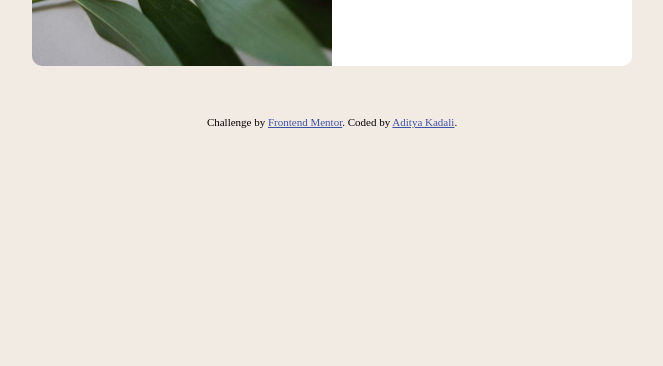
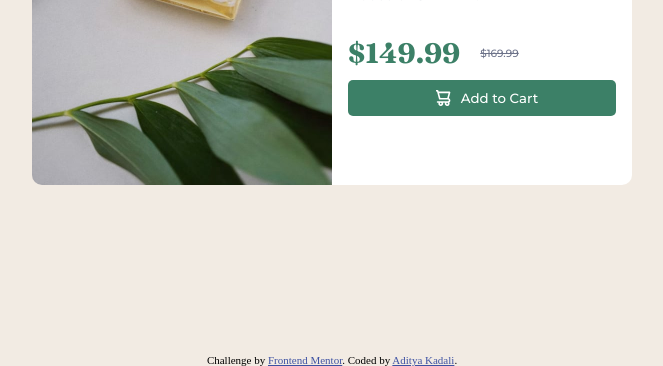
Before and after one commit to Adityakadali/Product-preview-card-component, a plain HTML site: page index.html in a window 1280 px wide. Shown: the part 434-800 px from the top of the page, without its empty margins (308-971 px from the left). Drawn offline with Linux system fonts and the light colour scheme.

Commit message:
fixed alignment

```diff
--- a/style.css
+++ b/style.css
@@ -19,7 +19,11 @@
 
 html,
 body {
+  display: flex;
+  flex-direction: column;
+  justify-content: center;
   background-color: var(--primary-cream);
+  height: 100vh;
 }
 
 .wraper {
@@ -27,7 +31,7 @@ body {
   flex-wrap: wrap;
   width: 600px;
   height: 450px;
-  margin: 50px auto;
+  margin: auto;
   align-items: center;
 }
 
```
